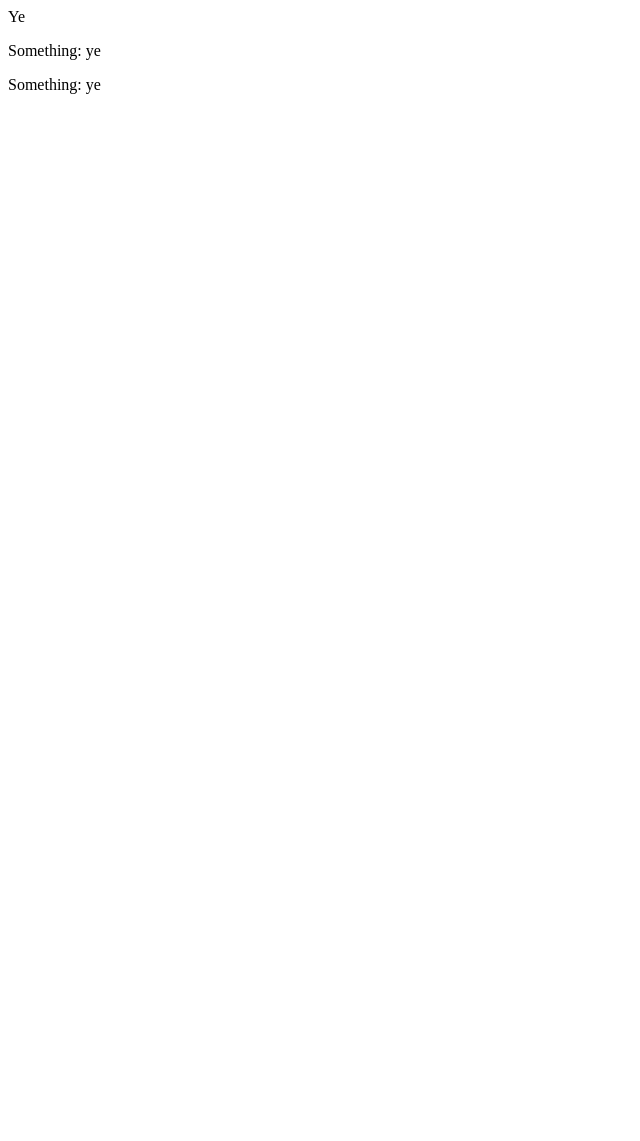
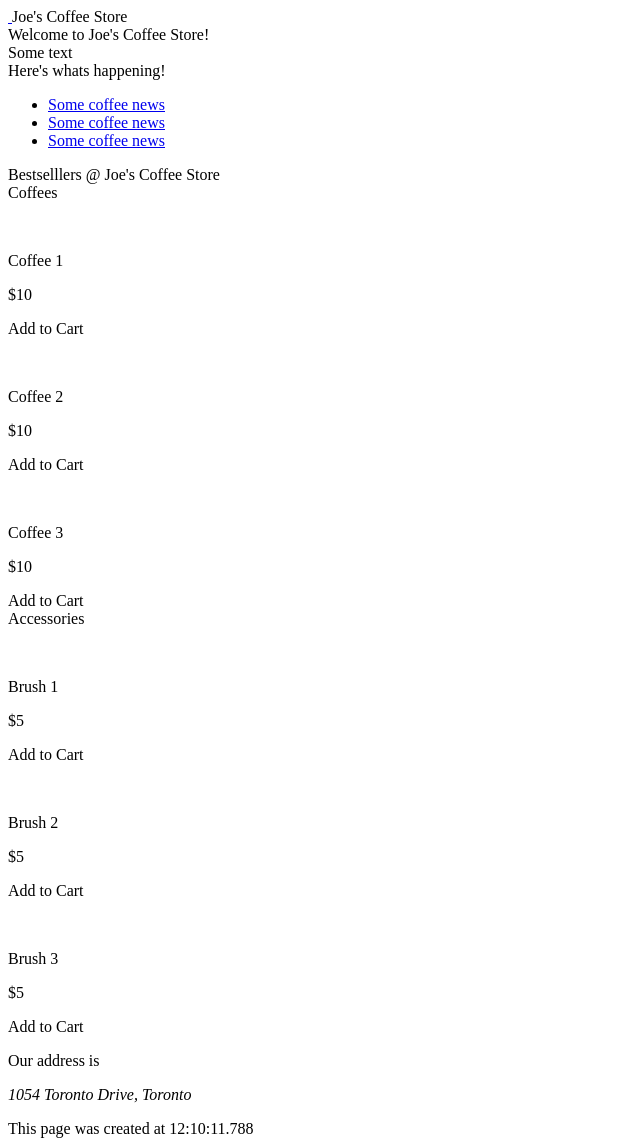
Before and after one commit to asarama/html5_workspace, a plain HTML site: page Creating a site using html5/index.html in a window 1280 px wide. Shown: the whole page, without its empty margins (0-640 px from the left). Before the commit the page ends 800 px from the top, so only its background shows below. Drawn offline with Linux system fonts and the light colour scheme.

Commit message:
Finished thoughts on semantic html

```diff
--- a/Creating a site using html5/index.html
+++ b/Creating a site using html5/index.html
@@ -1,18 +1,125 @@
 <!DOCTYPE html>
 <html>
     <head>
+    </head>
 
-    </head>
     <body>
-        <article>
+
+        <header>
+            <div>
+                <a class="header_logo" href="index.html">
+                    <img>
+                </a>
+                <span>
+                    Joe's Coffee Store
+                </span>
+            </div>
+        </header>
+
+        <!-- Hold a section of the site. Shouldn't contribute to layout -->
+        <section id="welcome_text">
             <header>
-                Ye
+                Welcome to Joe's Coffee Store!
             </header>
-        </article>
+            <span>Some text</span>
+        </section>
+
+        <!-- Aside holds related information -->
+        <aside id="events">
+            <header>Here's whats happening!</header>
+            <ul>
+                <li><a href="#">Some coffee news</a></li>
+                <li><a href="#">Some coffee news</a></li>
+                <li><a href="#">Some coffee news</a></li>
+            </ul>
+        </aside>
+
+        <section id="bestsellers">
+            <header>Bestselllers @ Joe's Coffee Store</header>
+
+            <section class="coffee_bestsellers">
+                <header>
+                    Coffees
+                </header>
+
+                <!-- Items are mocked as articles of content -->
+                <article class="product_article">
+                    <figure>
+                        <img>
+                    </figure>
+                    <header>
+                        <span>Coffee 1</span>
+                    </header>
+                    <p>$10</p>
+                    <div>Add to Cart</div>
+                </article>
+                <article class="product_article">
+                    <figure>
+                        <img>
+                    </figure>
+                    <header>
+                        <span>Coffee 2</span>
+                    </header>
+                    <p>$10</p>
+                    <div>Add to Cart</div>
+                </article>
+                <article class="product_article">
+                    <figure>
+                        <img>
+                    </figure>
+                    <header>
+                        <span>Coffee 3</span>
+                    </header>
+                    <p>$10</p>
+                    <div>Add to Cart</div>
+                </article>
+
+            </section>
+
+            <section class="accesssory_bestsellers">
+                <header>
+                    Accessories
+                </header>
+
+                <article class="product_article">
+                    <figure>
+                        <img>
+                    </figure>
+                    <header>
+                        <span>Brush 1</span>
+                    </header>
+                    <p>$5</p>
+                    <div>Add to Cart</div>
+                </article>
+                <article class="product_article">
+                    <figure>
+                        <img>
+                    </figure>
+                    <header>
+                        <span>Brush 2</span>
+                    </header>
+                    <p>$5</p>
+                    <div>Add to Cart</div>
+                </article>
+                <article class="product_article">
+                    <figure>
+                        <img>
+                    </figure>
+                    <header>
+                        <span>Brush 3</span>
+                    </header>
+                    <p>$5</p>
+                    <div>Add to Cart</div>
+                </article>
+            </section>
+
+        </section>
 
         <footer>
-            <p>Something: ye</p>
-            <p>Something: ye</p>
+            <p>Our address is <address>1054 Toronto Drive, Toronto</address></p>
+
+            <p>This page was created at <time>12:10:11.788</time></p>
         </footer>
+
     </body>
 </html>
```
Also changed, not shown: 1 other file.
